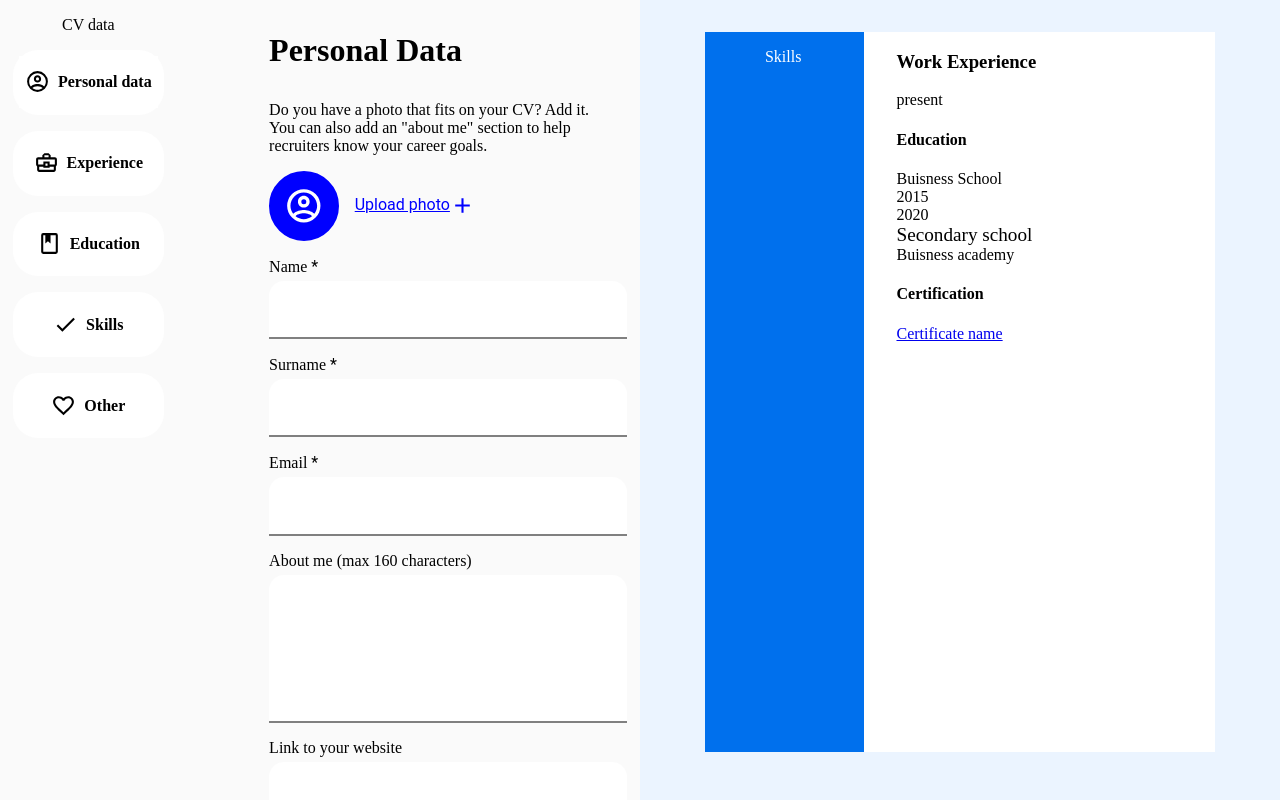
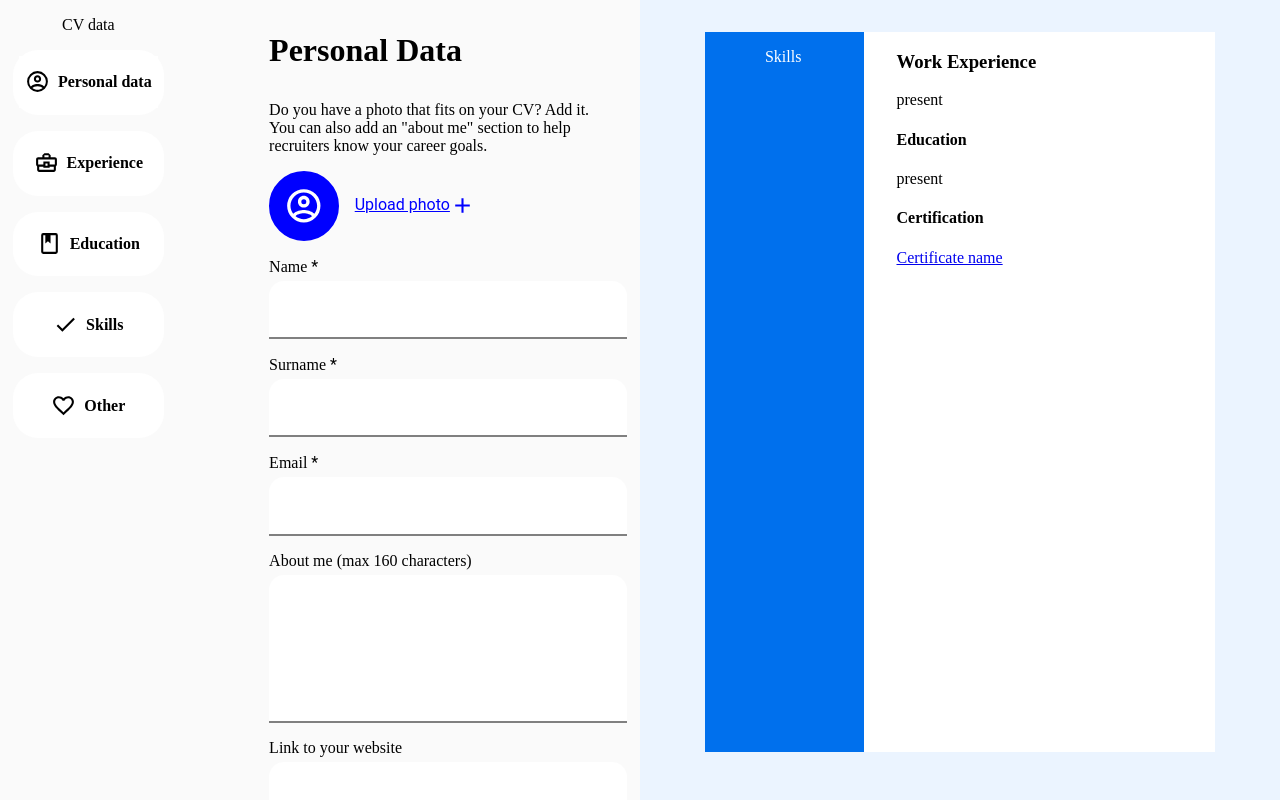
Before and after one commit to newbbiecoder/cv-application, a React (Vite) app: page / in a window 1280 px wide. Shown: the top 800 px of the page. Built offline with nearby package versions, Linux system fonts and the light colour scheme; a web font is replaced by a local one.

Commit message:
Data now changes live on the right side of previewContainer on editing input fields of education input fields

```diff
--- a/src/App.jsx
+++ b/src/App.jsx
@@ -24,6 +24,13 @@ export default function makeContainers() {
   const [yearEnd, setYearEnd] = useState("");
   const [reasonTerm, setReasonTerm] = useState("");
 
+  //Education
+  const [schoolName, setSchoolName] = useState("");
+  const [schoolRole, setSchoolRole] = useState("");
+  const [schoolType, setSchoolType] = useState("");
+  const [schoolStartYear, setSchoolStartYear] = useState("");
+  const [schoolEndYear, setSchoolEndYear] = useState("");
+
   return (
     <>
       <div className="edit-container">
@@ -47,6 +54,13 @@ export default function makeContainers() {
           monthEnd={monthEnd} setMonthEnd={setMonthEnd}
           yearEnd={yearEnd} setYearEnd={setYearEnd}
           reasonTerm={reasonTerm} setReasonTerm={setReasonTerm}
+
+          //Education
+          schoolName={schoolName} setSchoolName={setSchoolName}
+          schoolRole={schoolRole} setSchoolRole={setSchoolRole}
+          schoolType={schoolType} setSchoolType={setSchoolType}
+          schoolStartYear={schoolStartYear} setSchoolStartYear={setSchoolStartYear}
+          schoolEndYear={schoolEndYear} setSchoolEndYear={setSchoolEndYear}
         />
       </div>
       <div className="preview-container">
@@ -70,6 +84,13 @@ export default function makeContainers() {
           monthEnd={monthEnd}
           yearEnd={yearEnd}
           reasonTerm={reasonTerm}
+
+          //Education
+          schoolName={schoolName}
+          schoolRole={schoolRole}
+          schoolType={schoolType}
+          schoolStartYear={schoolStartYear}
+          schoolEndYear={schoolEndYear}
         />
       </div>
     </>
--- a/src/components/education.jsx
+++ b/src/components/education.jsx
@@ -1,11 +1,7 @@
 import { useState } from "react";
 
-export default function Education() {
+export default function Education(props) {
     const [forms, setForms] = useState([]);
-
-    const addForm = () => {
-        setForms([...forms, <EducationInfo key={crypto.randomUUID()} />])
-    }
 
     return (
         <div className="education">
@@ -17,7 +13,7 @@ export default function Education() {
                 {forms}
             </div>
 
-            <button className="add-education" onClick={addForm}>
+            <button className="add-education" onClick={() => setForms([...forms, <EducationInfo key={crypto.randomUUID()} {...props}/>])}>
                 <p>Add Education</p>
                 <svg xmlns="http://www.w3.org/2000/svg" viewBox="0 0 24 24"><title>plus</title><path d="M19,13H13V19H11V13H5V11H11V5H13V11H19V13Z" /></svg>
             </button>
@@ -30,8 +26,18 @@ export default function Education() {
     )
 }
 
-function EducationInfo() {
+function EducationInfo(props) {
     const [fieldsHide, setFieldsHide] = useState(false);
+
+    const handleNameChange = (e, fieldName) => {
+        if(fieldName === "school-name") props.setSchoolName(e.target.value);
+        else if(fieldName === "field-study") props.setSchoolRole(e.target.value);
+        else if(fieldName === "elem-sch" || fieldName === "sec-voc-sch"
+                || fieldName === "high-sch" || fieldName === "high-voc-sch"
+                || fieldName === "college") props.setSchoolType(e.target.value);
+        else if(fieldName === "school-start") props.setSchoolStartYear(e.target.value);
+        else if(fieldName === "school-end") props.setSchoolEndYear(e.target.value);
+    }
 
     const addFields = (e) => {
         setFieldsHide(!fieldsHide);
@@ -79,35 +85,35 @@ function EducationInfo() {
                         Name of institution
                         <span>*</span>
                     </p>
-                    <input type="text" name="school-name" id="school-name" />
+                    <input type="text" name="school-name" id="school-name" onChange={(e) => handleNameChange(e, "school-name")}/>
                 </label>
                 <label htmlFor="field-study" id="field-study">
                     Field of study
-                    <input type="text" name="field-study" id="field-study" />
+                    <input type="text" name="field-study" id="field-study" onChange={(e) => handleNameChange(e, "field-study")}/>
                 </label>
                 <div className="school-type">
                     <div>
-                        <input type="radio" name="educ" id="elem-sch" value="Elementary school"/>
+                        <input type="radio" name="educ" id="elem-sch" value="Elementary school" onChange={(e) => handleNameChange(e, "elem-sch")}/>
                         <label htmlFor="elem-sch" id="elem-sch">Elementary school</label>
                     </div>
 
                     <div>
-                        <input type="radio" name="educ" id="sec-voc-sch" value="Secondary vocational school"/>
+                        <input type="radio" name="educ" id="sec-voc-sch" value="Secondary vocational school" onChange={(e) => handleNameChange(e, "sec-voc-sch")}/>
                         <label htmlFor="sec-voc-sch" id="elem-sch">Secondary vocational school</label>
                     </div>
 
                     <div>
-                        <input type="radio" name="educ" id="high-sch" value="High school"/>
+                        <input type="radio" name="educ" id="high-sch" value="High school" onChange={(e) => handleNameChange(e, "high-sch")}/>
                         <label htmlFor="high-sch" id="high-sch">High school</label>
                     </div>
 
                     <div>
-                        <input type="radio" name="educ" id="high-voc-sch" value="Higher Vocational School" />
+                        <input type="radio" name="educ" id="high-voc-sch" value="Higher Vocational School" onChange={(e) => handleNameChange(e, "high-voc-sch")}/>
                         <label htmlFor="high-voc-sch" id="high-sch">Higher Vocational School</label>
                     </div>
 
                     <div>
-                        <input type="radio" name="educ" id="college" value="College"/>
+                        <input type="radio" name="educ" id="college" value="College" onChange={(e) => handleNameChange(e, "college")}/>
                         <label htmlFor="college">College</label>
                     </div>
                 </div>
@@ -117,7 +123,7 @@ function EducationInfo() {
                         Year of start of study
                         <span>*</span>
                     </p>
-                    <input type="number" name="school-start" id="school-start" />
+                    <input type="number" name="school-start" id="school-start" onChange={(e) => handleNameChange(e, "school-start")}/>
                 </label>
 
                 <div className="still-studying">
@@ -129,7 +135,7 @@ function EducationInfo() {
                         Year of Graduation
                         <span>*</span>
                     </p>
-                    <input type="number" name="school-end" id="school-end" />
+                    <input type="number" name="school-end" id="school-end" onChange={(e) => handleNameChange(e, "school-end")}/>
                 </label>
 
                 <button className="remove-education" onClick={removeForm}>
--- a/src/components/previewContainer.jsx
+++ b/src/components/previewContainer.jsx
@@ -27,6 +27,13 @@ export default function PreviewContainer(props) {
                     monthEnd={props.monthEnd}
                     yearEnd={props.yearEnd}
                     reasonTerm={props.reasonTerm}
+
+                    //Education
+                    schoolName={props.schoolName}
+                    schoolRole={props.schoolRole}
+                    schoolType={props.schoolType}
+                    schoolStartYear={props.schoolStartYear}
+                    schoolEndYear={props.schoolEndYear}
                 />
             </div>
         </div>
@@ -120,16 +127,19 @@ function RightSide(props) {
 
             <div className="education">
                 <h4>Education</h4>
-                <p className="school-name">Buisness School</p>
+                <p className="school-name">{props.schoolName}</p>
 
                 <div className="school-duration">
-                    <p className="year-start">2015</p>
-                    <p className="year-end">2020</p>
+                    {props.schoolEndYear === "" ? (
+                        <p className="year-start">{props.schoolStartYear} present</p>
+                    ) : (
+                        <p className="year-start-end">{props.schoolStartYear}-{props.schoolEndYear}</p>
+                    )}
                 </div>
 
                 <div className="school-type-role">
-                    <p className="school-type">Secondary school</p>
-                    <p className="school-role">Buisness academy</p>
+                    <p className="school-type">{props.schoolType}</p>
+                    <p className="school-role">{props.schoolRole}</p>
                 </div>
             </div>
 
--- a/src/components/sidebarButtons.jsx
+++ b/src/components/sidebarButtons.jsx
@@ -39,7 +39,13 @@ export default function SideBarButtons(props) {
             reasonTerm={props.reasonTerm} setReasonTerm={props.setReasonTerm}
         />;
 
-        else if(activeSection === "Education") return <Education />;
+        else if(activeSection === "Education") return <Education
+            schoolName={props.schoolName} setSchoolName={props.setSchoolName}
+            schoolRole={props.schoolRole} setSchoolRole={props.setSchoolRole}
+            schoolType={props.schoolType} setSchoolType={props.setSchoolType}
+            schoolStartYear={props.schoolStartYear} setSchoolStartYear={props.setSchoolStartYear}
+            schoolEndYear={props.schoolEndYear} setSchoolEndYear={props.setSchoolEndYear}
+        />;
 
         else if(activeSection === "Skills") return <Skills />;
 
```
